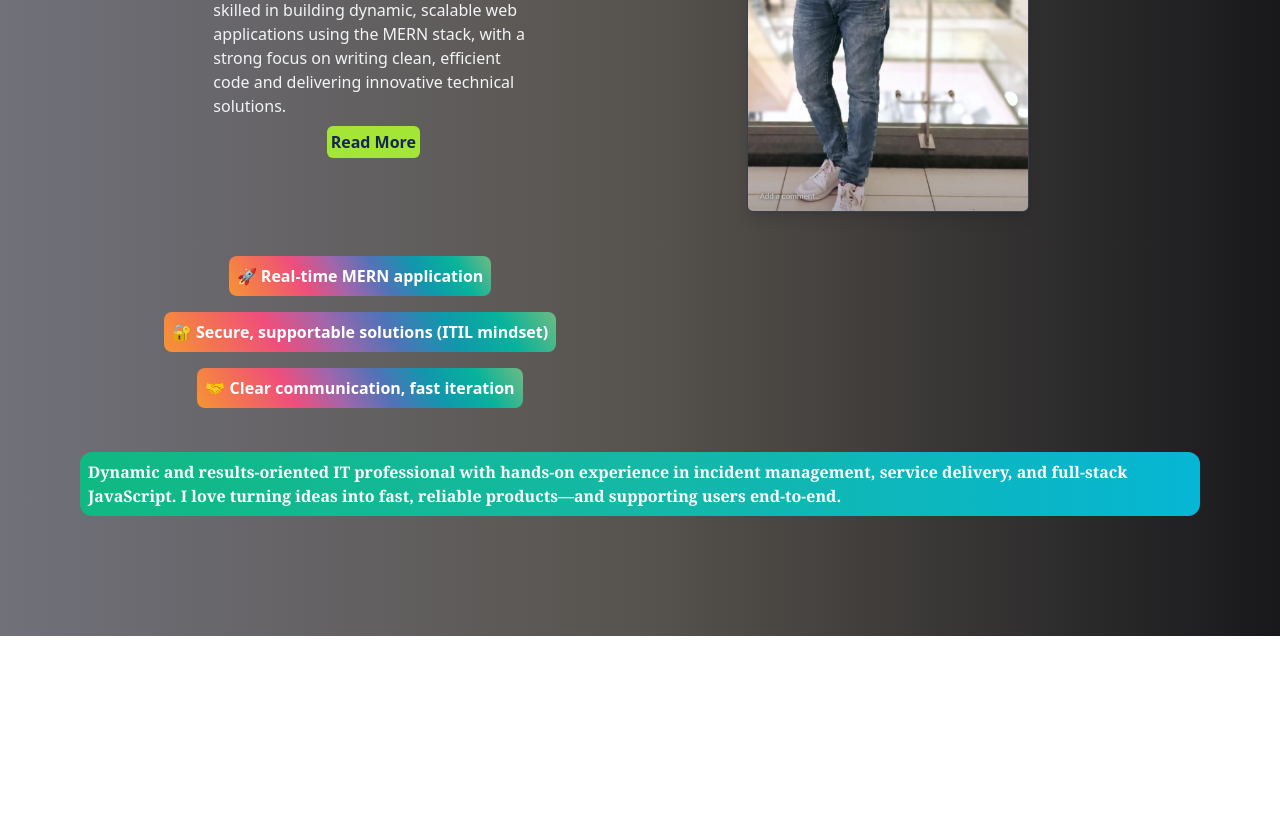
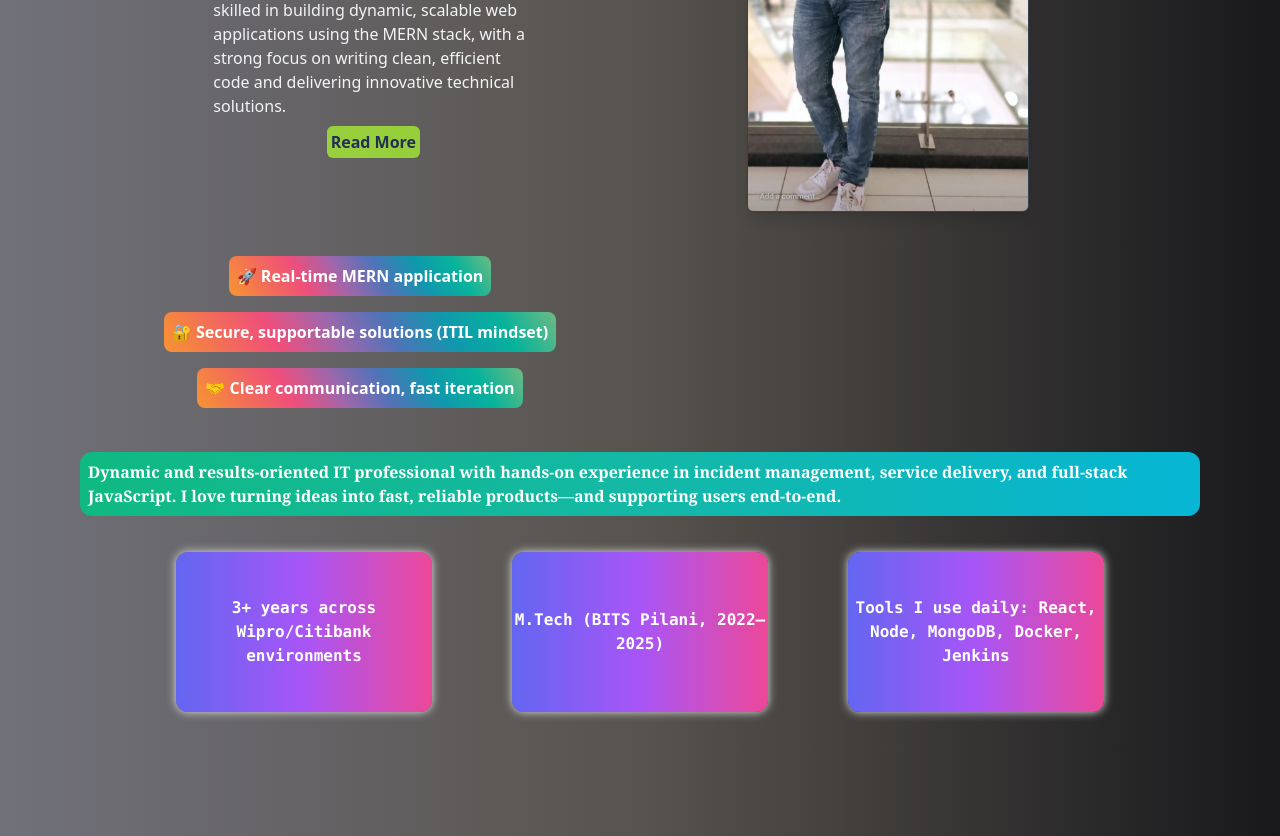
Before and after one commit to pranjulrathour0916/Portfolio, a React (Create React App) app: page / in a window 1280 px wide. Shown: the part 520-1356 px from the top of the page. Before the commit the page ends 1156 px from the top, so only its background shows below. Built offline with nearby package versions, Linux system fonts and the light colour scheme.

Commit message:
Home page almost ready

```diff
--- a/src/components/Name.jsx
+++ b/src/components/Name.jsx
@@ -22,7 +22,7 @@ const Name = () => {
       </div>
       <div>
 
-      <button className='mt-2 bg-lime-400 text-blue-950 p-1 rounded-md font-semibold'>Read More</button>
+      <button className='mt-2 bg-lime-400 text-blue-950 p-1 rounded-md font-semibold animate-pulse'>Read More</button>
       </div>
       </div>
       <div className=" text-white md:w-1/4 mt-8 md:mt-0"><img src={photo} alt='no ' style={{ height: '500px', width: 'auto' }} className="rounded-md object-cover shadow-lg border border-gray-700 hover:scale-105 hover:shadow-2xl transition-transform duration-300"/></div>
@@ -32,7 +32,13 @@ const Name = () => {
           <li className='inline-block bg-[linear-gradient(60deg,_rgb(247,_149,_51),_rgb(243,_112,_85),_rgb(239,_78,_123),_rgb(161,_102,_171),_rgb(80,_115,_184),_rgb(16,_152,_173),_rgb(7,_179,_155),_rgb(111,_186,_130))] p-2 rounded-lg hover:animate-bounce'>🔐 Secure, supportable solutions (ITIL mindset)</li>
           <li className='inline-block bg-[linear-gradient(60deg,_rgb(247,_149,_51),_rgb(243,_112,_85),_rgb(239,_78,_123),_rgb(161,_102,_171),_rgb(80,_115,_184),_rgb(16,_152,_173),_rgb(7,_179,_155),_rgb(111,_186,_130))] p-2 rounded-lg hover:animate-bounce'>🤝 Clear communication, fast iteration</li>
         </ul>
-          <h3 className='text-white flex rounded-xl p-2 font-bold justify-center mt-10 mx-4 font-serif md:mx-20 bg-gradient-to-r from-emerald-500 via-teal-500 to-cyan-500 hover:scale-105 hover:shadow-2xl transition-transform duration-300"'>Dynamic and results-oriented IT professional with hands-on experience in incident management, service delivery, and full-stack JavaScript. I love turning ideas into fast, reliable products—and supporting users end-to-end.</h3>
+          <h3 className='text-white flex rounded-xl p-2 font-bold justify-center mt-10 mx-4 font-serif md:mx-20 bg-gradient-to-r from-emerald-500 via-teal-500 to-cyan-500 hover:scale-105 hover:shadow-2xl transition-transform duration-300'>Dynamic and results-oriented IT professional with hands-on experience in incident management, service delivery, and full-stack JavaScript. I love turning ideas into fast, reliable products—and supporting users end-to-end.</h3>
+
+          <ul className='flex gap-4 md:gap-20 mx-12 font-mono flex-wrap justify-center mt-8 font-bold p-1 text-white'>
+            <li className=' [box-shadow:0_0_10px_0_rgb(225,225,225)] flex justify-center text-center items-center w-64 md:h-40 h-24 rounded-xl bg-gradient-to-r from-indigo-500 via-purple-500 to-pink-500 transition-transform duration-300 hover:scale-105'>3+ years across Wipro/Citibank environments</li>
+            <li className=' [box-shadow:0_0_10px_0_rgb(225,225,225)] flex justify-center text-center items-center w-64 md:h-40 h-24 rounded-xl bg-gradient-to-r from-indigo-500 via-purple-500 to-pink-500 transition-transform duration-300 hover:scale-105'>M.Tech (BITS Pilani, 2022–2025)</li>
+            <li className=' [box-shadow:0_0_10px_0_rgb(225,225,225)] flex justify-center text-center items-center w-64 md:h-40 h-24 rounded-xl bg-gradient-to-r from-indigo-500 via-purple-500 to-pink-500 transition-transform duration-300 hover:scale-105 '>Tools I use daily: React, Node, MongoDB, Docker, Jenkins</li>
+          </ul>
           <br /><br /><br /><br /><br />
     </div>
   )
```
